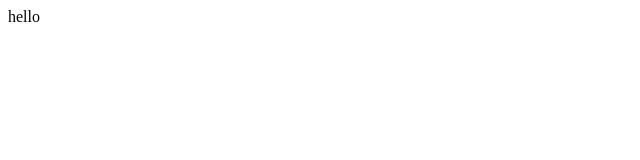
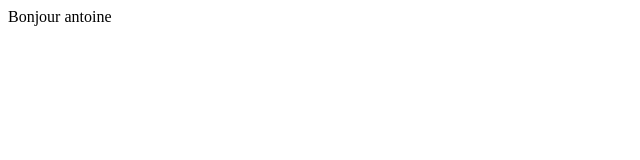
Before and after one commit to Barrier-Theo/test-github, a plain HTML site: page index.html in a window 1280 px wide. Shown: the full height of the page, 0-640 px from the left. Drawn offline with Linux system fonts and the light colour scheme.

Commit message:
update index.html

```diff
--- a/index.html
+++ b/index.html
@@ -1 +1 @@
-<p> hello </p>
+<p> Bonjour antoine </p>
```
